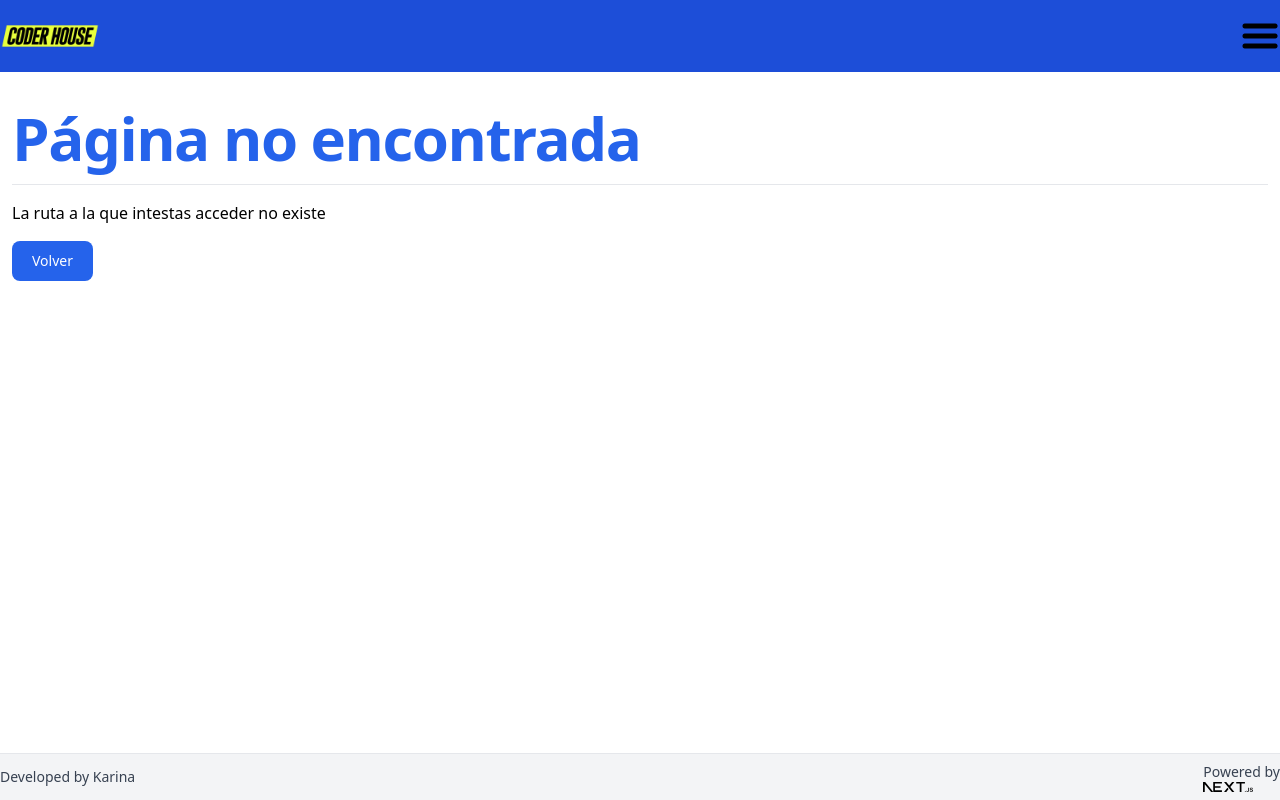
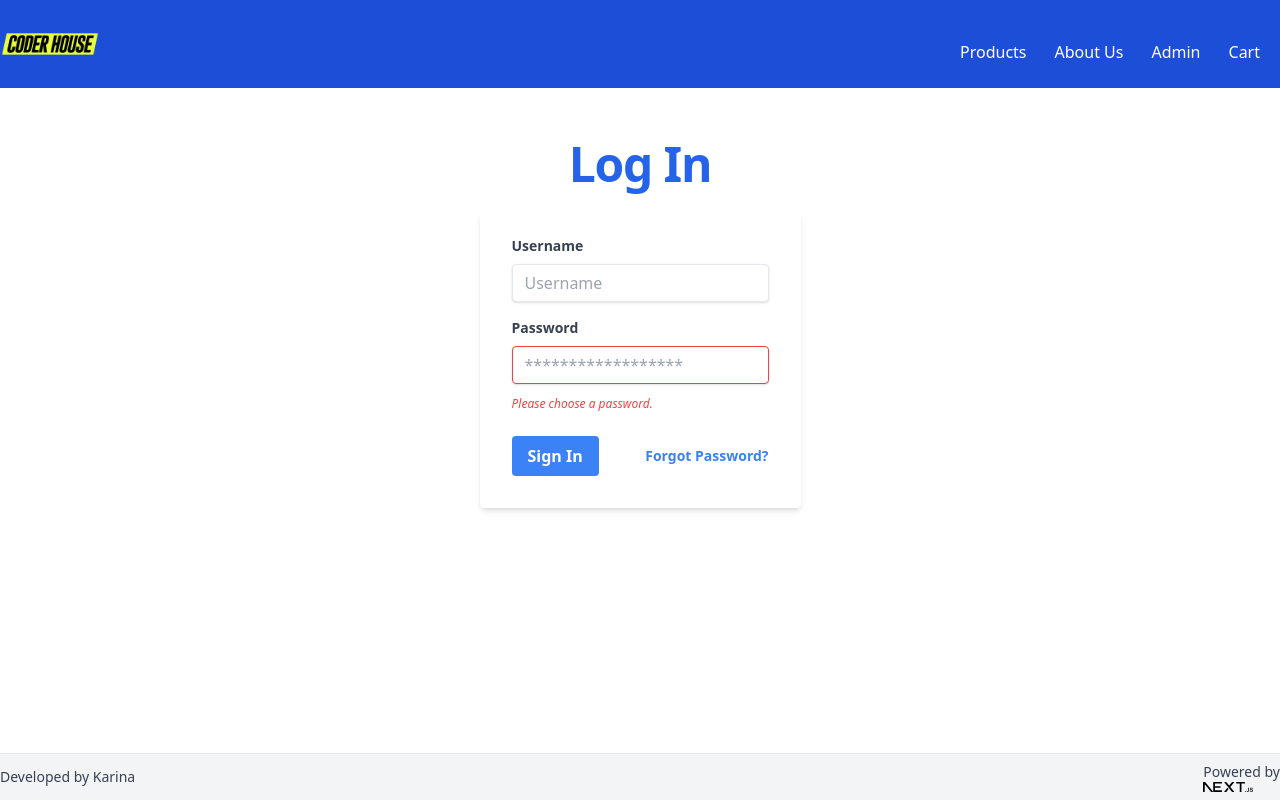
Before and after one commit to SoleMina/ecommerce-project, a Next.js app: page /login in a window 1280 px wide. Before the commit this address had no page. Built offline with nearby package versions, Linux system fonts and the light colour scheme.

Commit message:
feat: add login & stock

```diff
--- a/app/components/Counter.tsx
+++ b/app/components/Counter.tsx
@@ -1,10 +1,11 @@
 "use client";
 import React, { useState } from "react";
 
-const Counter = () => {
+const Counter = ({ stock }: { stock: number }) => {
   let [value, setValue] = useState(0);
 
   const increment = () => {
+    if (value + 1 > stock) return;
     setValue(value + 1);
   };
   const decrease = () => {
--- /dev/null
+++ b/app/components/Form.tsx
@@ -0,0 +1,57 @@
+import React from "react";
+
+const Form = () => {
+  return (
+    <div className="flex">
+      <form className="bg-white shadow-md rounded px-8 pt-6 pb-8 mb-4 m-auto">
+        <div className="mb-4">
+          <label
+            className="block text-gray-700 text-sm font-bold mb-2"
+            htmlFor="username"
+          >
+            Username
+          </label>
+          <input
+            className="shadow appearance-none border rounded w-full py-2 px-3 text-gray-700 leading-tight focus:outline-none focus:shadow-outline"
+            id="username"
+            type="text"
+            placeholder="Username"
+          />
+        </div>
+        <div className="mb-6">
+          <label
+            className="block text-gray-700 text-sm font-bold mb-2"
+            htmlFor="password"
+          >
+            Password
+          </label>
+          <input
+            className="shadow appearance-none border border-red-500 rounded w-full py-2 px-3 text-gray-700 mb-3 leading-tight focus:outline-none focus:shadow-outline"
+            id="password"
+            type="password"
+            placeholder="******************"
+          />
+          <p className="text-red-500 text-xs italic">
+            Please choose a password.
+          </p>
+        </div>
+        <div className="flex items-center justify-between">
+          <button
+            className="bg-blue-500 hover:bg-blue-700 text-white font-bold py-2 px-4 rounded focus:outline-none focus:shadow-outline"
+            type="button"
+          >
+            Sign In
+          </button>
+          <a
+            className="inline-block align-baseline font-bold text-sm text-blue-500 hover:text-blue-800"
+            href="#"
+          >
+            Forgot Password?
+          </a>
+        </div>
+      </form>
+    </div>
+  );
+};
+
+export default Form;
--- a/app/components/Menu.tsx
+++ b/app/components/Menu.tsx
@@ -3,6 +3,7 @@ import React, { useState } from "react";
 import MenuList from "./MenuList";
 import Image from "next/image";
 import Link from "next/link";
+import MenuMobile from "./MenuMobile";
 
 const Menu: React.FC = () => {
   const [open, setOpen] = useState(false);
@@ -20,8 +21,11 @@ const Menu: React.FC = () => {
             width={100}
           />
         </Link>
+        <div className="hidden lg:block">
+          <MenuList open={open} handleClose={handleClose} />
+        </div>
 
-        <div onClick={handleOpen}>
+        <div onClick={handleOpen} className="lg:hidden">
           <Image
             src={"/burguer-menu.png"}
             alt="menu-logo"
@@ -30,7 +34,7 @@ const Menu: React.FC = () => {
           />
         </div>
       </div>
-      <MenuList handleClose={handleClose} open={open} />
+      <MenuMobile open={open} handleClose={handleClose} />
     </>
   );
 };
--- a/app/components/MenuList.tsx
+++ b/app/components/MenuList.tsx
@@ -4,35 +4,20 @@ import React from "react";
 
 const MenuList: React.FC<MenuProps> = ({ open, handleClose }) => {
   return (
-    <div
-      className={`${
-        open ? "opacity-100 visible" : "opacity-0 hidden"
-      } transition-all-fixed inset-0 bg-black/50 flex justify-end`}
-    >
-      <aside
-        className={`${
-          open ? "translate-x-48" : ""
-        }'transition-all w-48 bg-gray-500'`}
-      >
-        <div
-          onClick={handleClose}
-          className="text-white text-right cursor-pointer"
-        >
-          X
-        </div>
-        <nav className="flex mt-4 flex-col gap-3 px-3">
+    <nav className={`flex mt-4 gap-3 px-3 ${open ? "flex-col" : ""}`}>
+      <Link href="/products" onClick={handleClose} className="text-white p-2">
+        Products
+      </Link>
       <Link href="/about" onClick={handleClose} className="text-white p-2">
         About Us
       </Link>
-          <Link href="#" onClick={handleClose} className="text-white p-2">
-            Store
+      <Link href="/login" onClick={handleClose} className="text-white p-2">
+        Admin
       </Link>
-          <Link href="#" onClick={handleClose} className="text-white p-2">
+      <Link href="/cart" onClick={handleClose} className="text-white p-2">
         Cart
       </Link>
     </nav>
-      </aside>
-    </div>
   );
 };
 
--- /dev/null
+++ b/app/components/MenuMobile.tsx
@@ -0,0 +1,30 @@
+import { MenuProps } from "@/types/Menu";
+import Link from "next/link";
+import React from "react";
+import MenuList from "./MenuList";
+
+const MenuMobile: React.FC<MenuProps> = ({ open, handleClose }) => {
+  return (
+    <div
+      className={`${
+        open ? "opacity-100 visible" : "opacity-0 hidden"
+      } transition-all-fixed inset-0 bg-black/50 flex justify-end`}
+    >
+      <aside
+        className={`${
+          open ? "translate-x-48" : ""
+        }'transition-all w-48 bg-gray-500'`}
+      >
+        <div
+          onClick={handleClose}
+          className="text-white text-right cursor-pointer"
+        >
+          X
+        </div>
+        <MenuList open={open} handleClose={handleClose} />
+      </aside>
+    </div>
+  );
+};
+
+export default MenuMobile;
--- /dev/null
+++ b/app/login/page.tsx
@@ -0,0 +1,15 @@
+import React from "react";
+import Form from "../components/Form";
+
+const LoginPage = () => {
+  return (
+    <div className="container mx-auto flex flex-col justify-center m-4 align-middle">
+      <h1 className="mb-6 mt-6 text-center text-3xl tracking-tight font-extrabold lg:text-5xl text-blue-600 dark:text-blue-700">
+        Log In
+      </h1>
+      <Form />
+    </div>
+  );
+};
+
+export default LoginPage;
--- a/app/page.tsx
+++ b/app/page.tsx
@@ -6,6 +6,14 @@ export default function Home() {
       <h1 className="mb-4 mt-6 text-center text-3xl tracking-tight font-extrabold lg:text-4xl text-blue-600 dark:text-blue-700">
         Welcome to Karianka Shop
       </h1>
+      <Image
+        src="https://images.falabella.com/v3/assets/bltf4ed0b9a176c126e/bltde73eecdb42d2214/66abb747bc6ec2037ef9b70d/hh-020824-venta-final.png?disable=upscale&auto=webp&quality=70&width=1920"
+        alt="Banner"
+        width={0}
+        height={0}
+        sizes="100vw"
+        style={{ width: "100%", height: "auto" }}
+      />
     </div>
   );
 }
--- a/app/product/[id]/page.tsx
+++ b/app/product/[id]/page.tsx
@@ -33,7 +33,7 @@ const ProductDetail = () => {
             <p className="text-gray-700 text-base">
               {singleProduct.description}
             </p>
-            <Counter />
+            <Counter stock={singleProduct.stock} />
             <span className="inline-block bg-gray-200 rounded-full px-3 py-1 text-sm font-semibold text-gray-700 mr-2 mb-2">
               {singleProduct.category}
             </span>
--- a/next.config.mjs
+++ b/next.config.mjs
@@ -11,6 +11,7 @@ const nextConfig = {
       "images-cdn.ubuy.co.in",
       "m.media-amazon.com",
       "i5.walmartimages.com",
+      "images.falabella.com",
     ],
   },
 };
--- a/types/Product.ts
+++ b/types/Product.ts
@@ -5,4 +5,5 @@ export interface ProductProps {
   price: number;
   category: string;
   image: string;
+  stock: number;
 }
```
Also changed, not shown: data/mockData.js (+10 -0 lines). Lines whose indentation alone changed are shown as unchanged.
